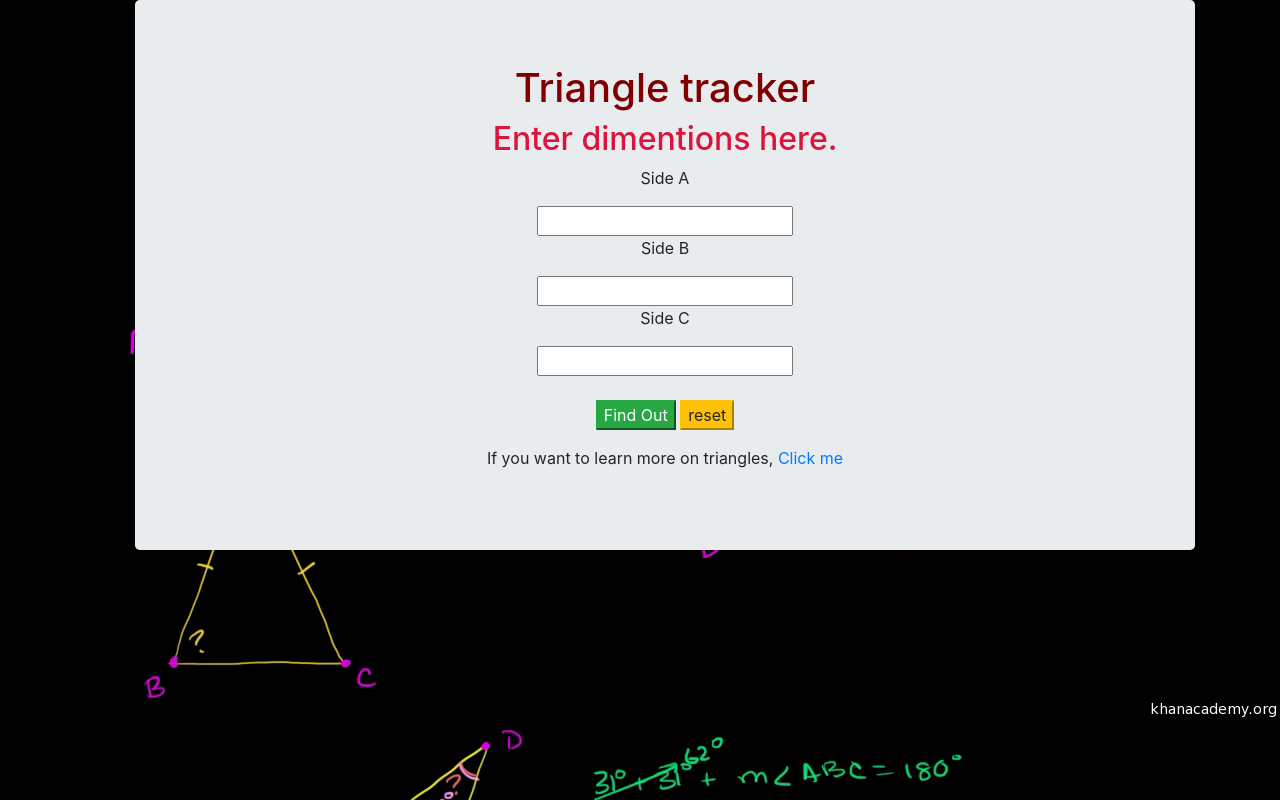
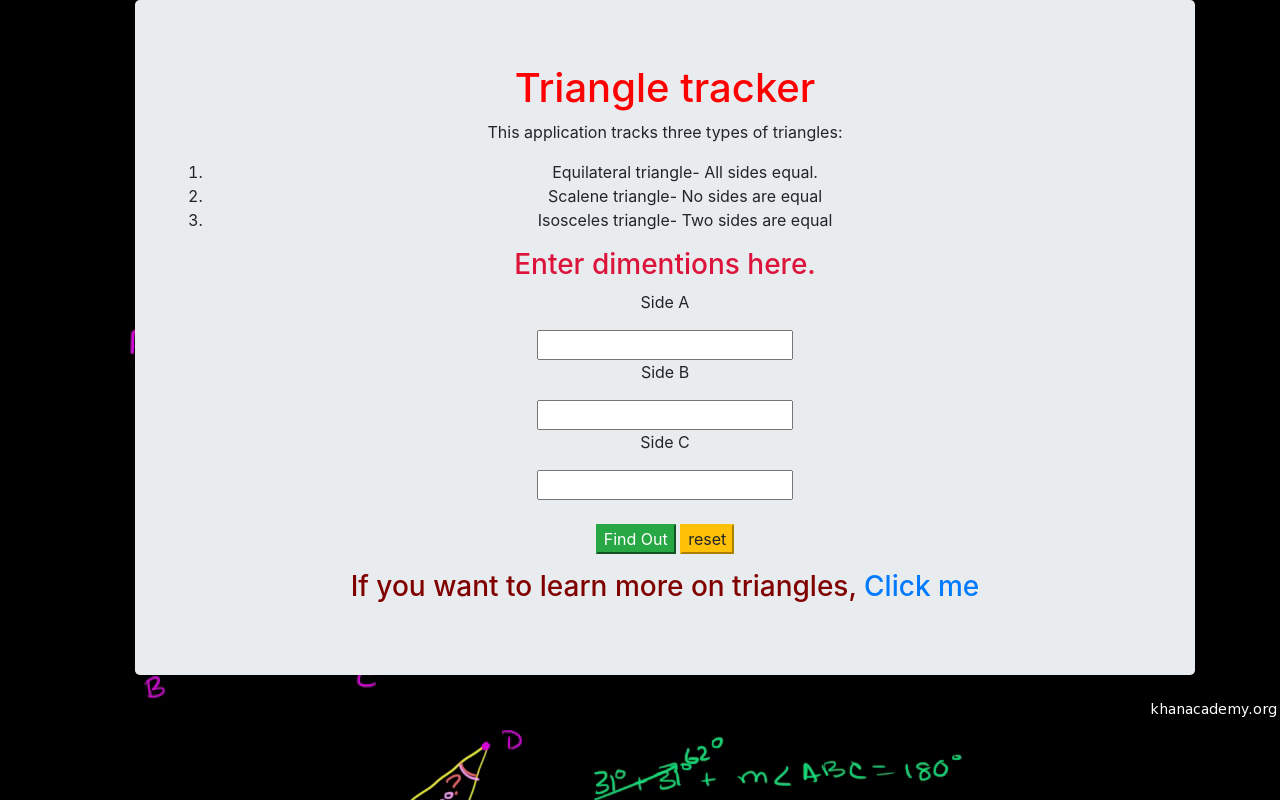
Before and after one commit to Sijenn/triangle-track, a plain HTML site: page index.html in a window 1280 px wide. Drawn offline with Linux system fonts and the light colour scheme.

Commit message:
added colors to my headers

```diff
--- a/css/styles.css
+++ b/css/styles.css
@@ -8,9 +8,14 @@ body{
 }
 
 .tri{
-    color: maroon;
+    color: red;
 }
 
 .ent{
     color: crimson;
+    background-size: 100%;
 }
+
+.learn{
+    color: maroon;;
+}
--- a/index.html
+++ b/index.html
@@ -16,7 +16,15 @@
         <div class="center">
             <div class="jumbotron">
                 <h1 class="tri">Triangle tracker</h1>
-                <h2 class="ent">Enter dimentions here.</h2>
+                <p>This application tracks three types of triangles:
+                    <ol>
+                        <li>Equilateral triangle- All sides equal.</li>
+                        <li>Scalene triangle- No sides are equal</li>
+                        <li>Isosceles triangle- Two sides are equal</li>
+                    </ol>
+                    </p>
+
+                    <h3 class="ent">Enter dimentions here.</h3>
                     <p>Side A</p>
                     <input type="number" id="first">
                     <p>Side B</p>
@@ -27,14 +35,15 @@
 
                     <br><br>
                     <button class="btn-success btn-xs" type="button" name="button" onclick="tracker()">Find Out</button>
-                <button class="btn-warning btn-xs" type="button" name="button" onclick='refresh()'>reset</button><br>
+                    <button class="btn-warning btn-xs" type="button" name="button"
+                        onclick='refresh()'>reset</button><br>
                     <p id="response"></p>
                     <script src="js/scripts.js"></script>
 
-                <p>If you want to learn more on triangles, <a
+                    <h3 class="learn">If you want to learn more on triangles, <a
                             href="https://www.toppr.com/guides/maths/understanding-elementary-shapes/types-of-triangles/">Click
                             me</a>
-                </p>
+                    </h3>
             </div>
         </div>
     </div>
```
Also changed, not shown: 1 other file. Lines whose indentation alone changed are shown as unchanged.
